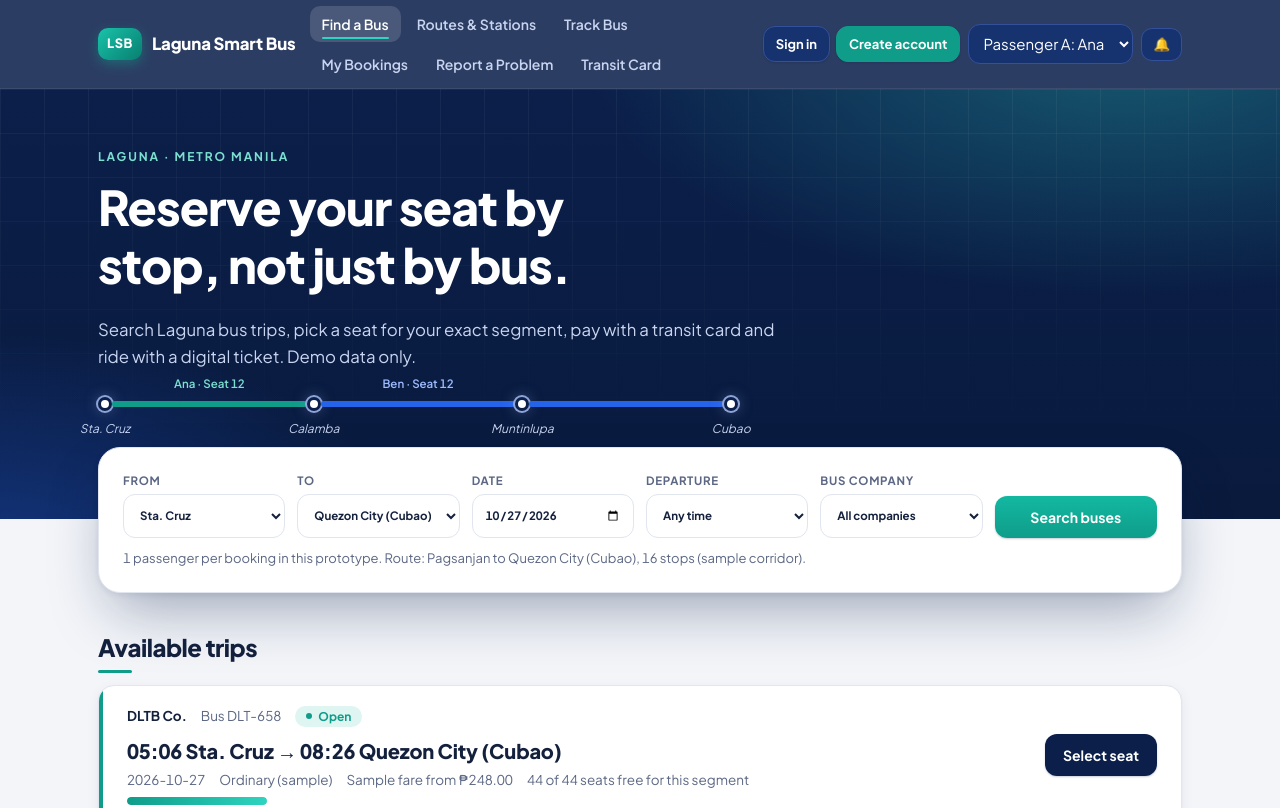
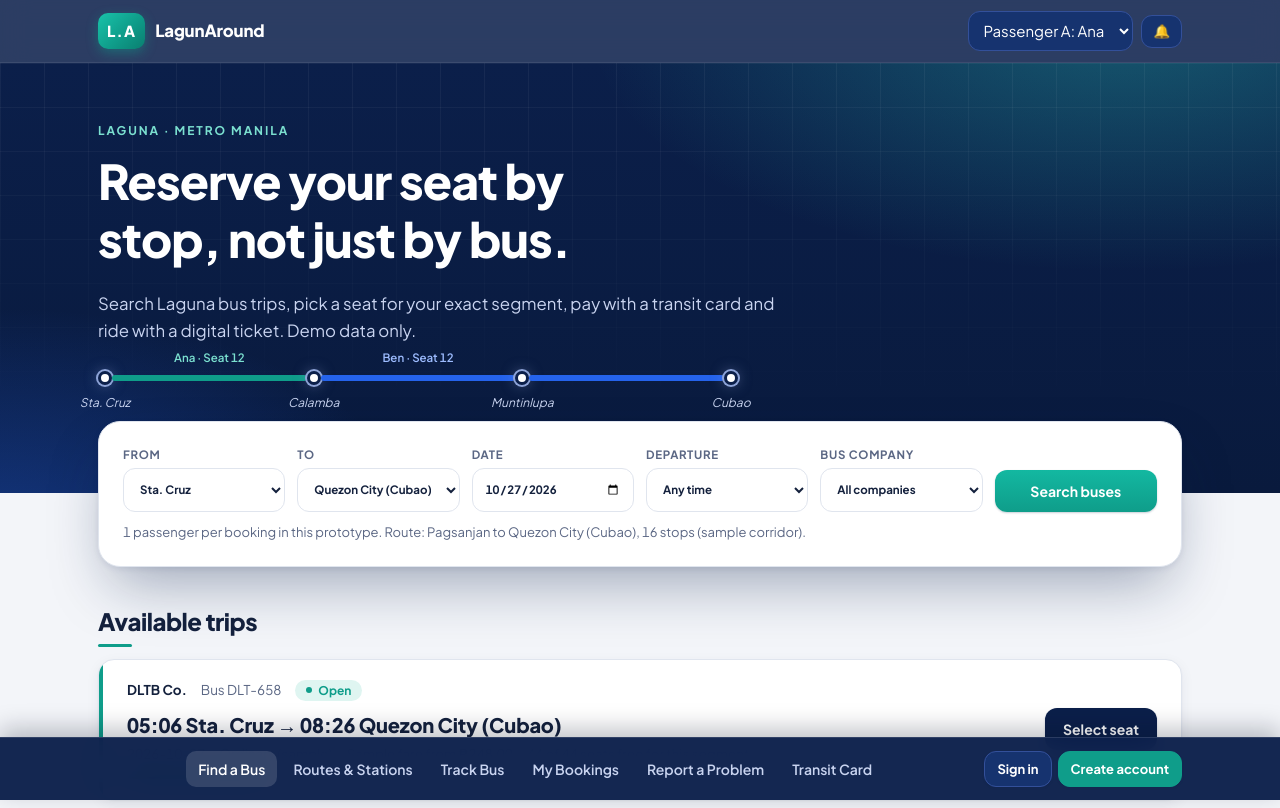
Before and after one commit to E-nviteStudio/LaGOna, a plain HTML site: page index.html in a window 1280 px wide. Shown: the top 808 px of the page. Drawn offline with nearby package versions, Linux system fonts and the light colour scheme.

Commit message:
Update index.html

```diff
--- a/index.html
+++ b/index.html
@@ -20,7 +20,7 @@ Search "IMPROVE:" to find each note. Summary of priorities:
      <meta name="description" content="...">, <link rel="canonical">, Open Graph/Twitter tags, a favicon, and a manifest.
      This single-page app has no real URLs; consider hash or path routes (#/routes) so pages can be bookmarked and indexed. -->
 
-<title>Laguna Smart Bus</title>
+<title>LagunAround</title>
 <link href="https://fonts.googleapis.com/css2?family=Plus+Jakarta+Sans:wght@400;500;600;700;800&display=swap" rel="stylesheet">
 <style>
 :root{--navy:#0b1f4a;--navy2:#16336f;--ink:#14213d;--mut:#5b6784;--bg:#f3f5f9;--card:#fff;--line:#e0e5ee;--teal:#0f9d8a;--tealbg:#dff5f1;--org:#b45f00;--orgbg:#fff0dc;--red:#d64550;--redbg:#fde6e8;--blue:#2563eb;--bluebg:#e3ecff;--yel:#f4c430;--r:14px;--sh:0 1px 2px rgba(11,31,74,.06),0 6px 18px rgba(11,31,74,.07);--f:'Plus Jakarta Sans',system-ui,Segoe UI,sans-serif;color-scheme:light dark;box-sizing:border-box;padding-top:env(safe-area-inset-top,0px);padding-bottom:env(safe-area-inset-bottom,0px)}
@@ -169,21 +169,40 @@ footer{margin-top:48px;padding:36px 0;background:linear-gradient(180deg,#0b1f4a,
 textarea{font:inherit;color:var(--ink);background:var(--card);border:1px solid var(--line);border-radius:10px;padding:10px 12px;width:100%;resize:vertical}
 .opmap .seat.tr{background:#efe3ff;color:#5b2a9e;border:2px dashed #7c3aed}
 </style>
+<style id="dock">
+/* ===== bottom dock: modules + account buttons ===== */
+.dock{position:fixed;left:0;right:0;bottom:0;z-index:40;background:rgba(11,31,74,.96);-webkit-backdrop-filter:saturate(1.5) blur(14px);backdrop-filter:saturate(1.5) blur(14px);border-top:1px solid rgba(255,255,255,.12);box-shadow:0 -8px 24px rgba(3,10,30,.25);padding-bottom:env(safe-area-inset-bottom,0px)}
+.dock .wrap{display:flex;align-items:center;gap:12px;min-height:62px;padding-top:6px;padding-bottom:6px}
+.dock nav{order:0;flex:1 1 auto;min-width:0;flex-wrap:nowrap;overflow-x:auto;scrollbar-width:none}.dock nav::-webkit-scrollbar{display:none}
+.dock nav button{flex:none;white-space:nowrap}.dock nav button:first-child{margin-left:auto}.dock nav button:last-child{margin-right:auto}
+.dock nav button[aria-current=page]::after{bottom:auto;top:-6px}
+.dock .acct{flex:none}
+.top .tools{margin-left:auto}
+.logo{font-size:.95rem;letter-spacing:.08em}
+.toast{bottom:calc(84px + env(safe-area-inset-bottom,0px))}
+footer{padding-bottom:calc(36px + 72px + env(safe-area-inset-bottom,0px))}
+@media(max-width:720px){.top .bar{flex-wrap:nowrap;gap:8px}.top .tools{gap:6px}.top .tools select{max-width:100px;font-size:12.5px;padding:8px}
+.dock .wrap{flex-wrap:wrap;gap:4px;padding-top:8px;padding-bottom:4px}
+.dock .acct{order:-1;width:100%;gap:8px}.dock .acct .btn{flex:1;min-height:36px;font-size:13px}
+.dock nav{flex:1 1 100%}
+.toast{bottom:calc(132px + env(safe-area-inset-bottom,0px))}
+footer{padding-bottom:calc(36px + 120px + env(safe-area-inset-bottom,0px))}}
+</style>
 </head>
 <body>
 <a class="skip" href="#app">Skip to content</a>
 <header class="top"><div class="wrap bar">
-<a class="brand" href="#find" data-act="nav" data-v="find"><span class="logo">LSB</span><b data-brand>Laguna Smart Bus</b></a>
-<nav id="nav" aria-label="Main"></nav>
-<div class="tools"><span class="acct" id="acct"></span><select id="role" aria-label="Demo user"><option value="A">Passenger A: Ana</option><option value="B">Passenger B: Ben</option><option value="OP">Operator staff</option></select>
+<a class="brand" href="#find" data-act="nav" data-v="find"><span class="logo">L.A</span><b data-brand>LagunAround</b></a>
+<div class="tools"><select id="role" aria-label="Demo user"><option value="A">Passenger A: Ana</option><option value="B">Passenger B: Ben</option><option value="OP">Operator staff</option></select>
 <button class="ic" id="bell" data-act="bell" aria-label="Notifications">🔔<i id="bc"></i></button></div>
 </div></header>
 <main id="app"></main>
 <!-- IMPROVE: Footer. Add links to About, FAQ, Terms, Privacy Policy, Booking and Cancellation Policy, Contact/Support,
      and a Data Privacy Act contact. Do not add addresses, partnerships, endorsements or reviews until they are real and verified. -->
 
-<footer><div class="wrap"><b data-brand>Laguna Smart Bus</b> is a demonstration prototype. Stations, schedules, fares and bus numbers are sample data and are not connected to LLI, HM Transport, DLTB Co. or JAC Liner.
+<footer><div class="wrap"><b data-brand>LagunAround</b> is a demonstration prototype. Stations, schedules, fares and bus numbers are sample data and are not connected to LLI, HM Transport, DLTB Co. or JAC Liner.
 <p style="margin-top:10px">Contact: support@example.com (placeholder) · Policies: placeholder · <button class="btn sm g" style="color:#fff;border-color:#5b73b5" data-act="reset">Reset demo</button></p></div></footer>
+<div class="dock"><div class="wrap"><nav id="nav" aria-label="Main"></nav><span class="acct" id="acct"></span></div></div>
 <dialog id="dlg" aria-label="Booking details"></dialog><dialog id="authdlg" aria-label="Account"></dialog><div id="toast" class="toast" role="status" aria-live="polite"></div>
 <!-- IMPROVE: Third-party assets. Pin and self-host Leaflet/qrcodejs (or add integrity= and crossorigin= attributes),
      and send a Content-Security-Policy header from the server. Generate QR codes on the server for tickets. -->
@@ -200,7 +219,7 @@ textarea{font:inherit;color:var(--ink);background:var(--card);border:1px solid v
  * HOLD_SEC=120 is client-side; holds must be created and expired on the server (about 5 to 10 minutes).
  */
 /* ========= CONFIG & SAMPLE DATA (all simulated) ========= */
-const BRAND='Laguna Smart Bus', HOLD_SEC=120, SEATS=50, MPK=1.5; // 50-seater: 1 front + 11 rows of 4 + 5 in the back row
+const BRAND='LagunAround', HOLD_SEC=120, SEATS=50, MPK=1.5; // 50-seater: 1 front + 11 rows of 4 + 5 in the back row
 /* IMPROVE:
  * Distances (km) are rough sample values. Replace with verified coordinates and route distances per operator route.
  * Store stops per route (ordered), and distinguish terminal / station / stop / city. Also add reverse-direction routes.
```
